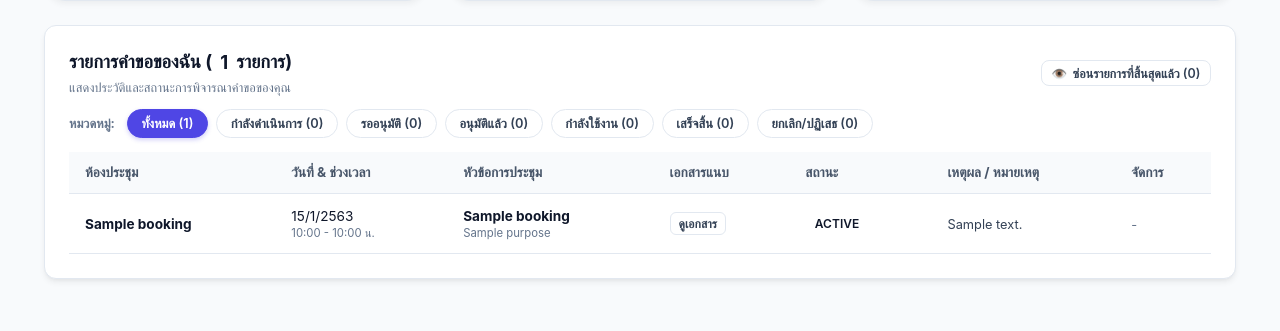
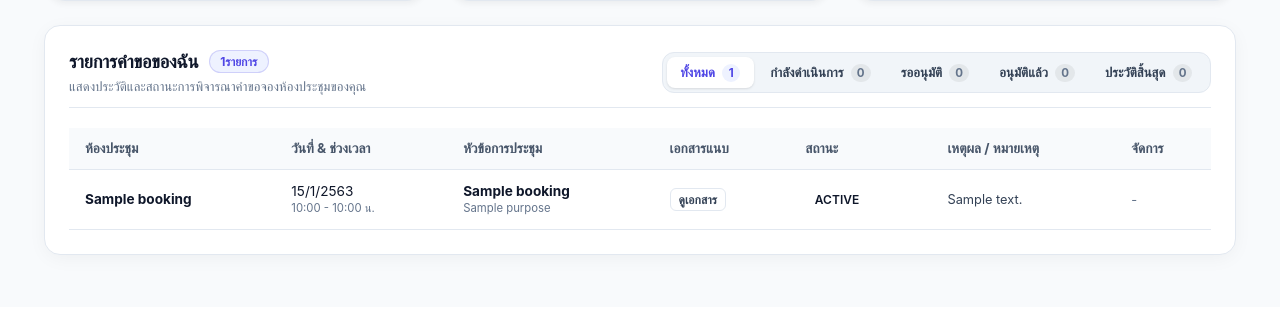
Before and after one commit to Ppthaii/roomreserve-web, a Node server app: template src/views/dashboard.ejs in a window 1280 px wide. Shown: the part 560-891 px from the top of the page. After the commit the page ends 818 px from the top, so only its background shows below. Run offline with Node 20, Linux system fonts and the light colour scheme; the template is opened without the code that fills it: most values are stand-ins (such as "Sample title", 1, 10 or a date in 2020).

Commit message:
feat(ui): modernize segmented filter controls and myBookings card styling

```diff
--- a/src/public/style.css
+++ b/src/public/style.css
@@ -1229,7 +1229,142 @@ body {
   border-color: #374151;
 }
 
-/* Status Filter Group for My Bookings */
+/* ========================================================
+   Modern Segmented Filter Controls for My Bookings
+   ======================================================== */
+.my-bookings-card {
+  border-radius: 16px;
+  box-shadow: 0 4px 20px -2px rgba(0, 0, 0, 0.05);
+  transition: all 0.2s ease;
+}
+
+.my-bookings-header {
+  display: flex;
+  justify-content: space-between;
+  align-items: center;
+  flex-wrap: wrap;
+  gap: 1rem;
+  margin-bottom: 1.25rem;
+  padding-bottom: 0.75rem;
+  border-bottom: 1px solid var(--border);
+}
+
+.my-bookings-title-area {
+  display: flex;
+  flex-direction: column;
+  gap: 0.2rem;
+}
+
+.my-bookings-heading {
+  display: flex;
+  align-items: center;
+  gap: 0.65rem;
+}
+
+.my-bookings-title {
+  font-size: 1.15rem;
+  font-weight: 700;
+  color: var(--dark);
+  margin: 0;
+  letter-spacing: -0.01em;
+}
+
+.my-bookings-total-pill {
+  font-size: 0.75rem;
+  font-weight: 700;
+  padding: 0.18rem 0.65rem;
+  border-radius: 9999px;
+  background: var(--primary-light);
+  color: var(--primary);
+  border: 1px solid rgba(79, 70, 229, 0.2);
+  display: inline-flex;
+  align-items: center;
+}
+
+.my-bookings-subtitle {
+  font-size: 0.82rem;
+  color: var(--muted);
+  line-height: 1.4;
+}
+
+/* Modern Apple / Linear Segmented Control Bar */
+.segmented-control-container {
+  display: inline-flex;
+  align-items: center;
+  background: #f1f5f9;
+  padding: 4px;
+  border-radius: 12px;
+  border: 1px solid var(--border);
+  gap: 3px;
+  overflow-x: auto;
+  max-width: 100%;
+}
+
+.segmented-item {
+  border: none;
+  background: transparent;
+  padding: 0.4rem 0.85rem;
+  font-size: 0.82rem;
+  font-weight: 600;
+  color: var(--slate);
+  border-radius: 8px;
+  cursor: pointer;
+  display: inline-flex;
+  align-items: center;
+  gap: 0.45rem;
+  transition: all 0.18s ease;
+  white-space: nowrap;
+  user-select: none;
+}
+
+.segmented-item:hover {
+  color: var(--dark);
+  background: rgba(255, 255, 255, 0.6);
+}
+
+.segmented-item.active {
+  background: #ffffff;
+  color: var(--primary);
+  font-weight: 700;
+  box-shadow: 0 1px 3px rgba(0, 0, 0, 0.08), 0 1px 2px rgba(0, 0, 0, 0.04);
+}
+
+.segmented-badge {
+  min-width: 18px;
+  height: 18px;
+  padding: 0 6px;
+  border-radius: 9999px;
+  font-size: 0.72rem;
+  font-weight: 700;
+  display: inline-flex;
+  align-items: center;
+  justify-content: center;
+  background: rgba(0, 0, 0, 0.06);
+  color: var(--muted);
+  transition: all 0.18s ease;
+}
+
+.segmented-item.active .segmented-badge {
+  background: var(--primary-light);
+  color: var(--primary);
+}
+
+.badge-active-pulse {
+  background: #e0e7ff;
+  color: #4338ca;
+}
+
+.badge-pending {
+  background: #fef3c7;
+  color: #b45309;
+}
+
+.badge-approved {
+  background: #d1fae5;
+  color: #047857;
+}
+
+/* Backward compatibility for status-filter-chip */
 .status-filter-group {
   display: flex;
   gap: 0.5rem;
@@ -1237,7 +1372,6 @@ body {
   align-items: center;
   margin-bottom: 0.85rem;
 }
-
 .status-filter-chip {
   padding: 0.35rem 0.85rem;
   font-size: 0.8rem;
@@ -1251,38 +1385,79 @@ body {
   display: inline-flex;
   align-items: center;
   gap: 0.35rem;
-  user-select: none;
 }
-
-.status-filter-chip:hover {
-  background: var(--bg);
-  border-color: var(--primary);
-  color: var(--primary);
-}
-
 .status-filter-chip.active {
   background: var(--primary);
   border-color: var(--primary);
   color: #ffffff;
-  box-shadow: 0 2px 4px rgba(79, 70, 229, 0.25);
 }
 
-[data-theme="dark"] .status-filter-chip {
+/* Dark Mode Overrides for Modern Segmented Controls */
+[data-theme="dark"] .my-bookings-card {
+  box-shadow: 0 4px 20px -2px rgba(0, 0, 0, 0.35);
+}
+
+[data-theme="dark"] .segmented-control-container {
   background: #1e293b;
   border-color: #334155;
+}
+
+[data-theme="dark"] .segmented-item {
+  color: #94a3b8;
+}
+
+[data-theme="dark"] .segmented-item:hover {
+  background: rgba(255, 255, 255, 0.06);
+  color: #f1f5f9;
+}
+
+[data-theme="dark"] .segmented-item.active {
+  background: #0f172a;
+  color: #818cf8;
+  box-shadow: 0 1px 4px rgba(0, 0, 0, 0.5);
+}
+
+[data-theme="dark"] .segmented-badge {
+  background: rgba(255, 255, 255, 0.1);
   color: #cbd5e1;
 }
 
-[data-theme="dark"] .status-filter-chip:hover {
-  background: #334155;
-  color: #f8fafc;
+[data-theme="dark"] .segmented-item.active .segmented-badge {
+  background: #1e1b4b;
+  color: #c7d2fe;
 }
 
-[data-theme="dark"] .status-filter-chip.active {
-  background: var(--primary);
-  border-color: var(--primary);
-  color: #ffffff;
+[data-theme="dark"] .badge-active-pulse {
+  background: #1e1b4b;
+  color: #a5b4fc;
 }
+
+[data-theme="dark"] .badge-pending {
+  background: #451a03;
+  color: #fde68a;
+}
+
+[data-theme="dark"] .badge-approved {
+  background: #064e3b;
+  color: #6ee7b7;
+}
+
+/* Dark Mode Overrides for Clean Table */
+[data-theme="dark"] .clean-table th {
+  background: #1e293b;
+  color: #cbd5e1;
+  border-bottom-color: #334155;
+}
+
+[data-theme="dark"] .clean-table td {
+  border-bottom-color: #1e293b;
+  color: var(--dark);
+}
+
+[data-theme="dark"] .clean-table tbody tr:hover {
+  background: #1e293b;
+}
+
 
 /* Placeholder แสดงก่อนกดเลือกตึก */
 .no-building-notice {
--- a/src/views/dashboard.ejs
+++ b/src/views/dashboard.ejs
@@ -677,58 +677,58 @@
         </div>
       </div>
 
-      <!-- ================= ส่วนตารางคำขอของฉัน (My Bookings Clean Table) จบในหน้าเดียว ================= -->
-      <div class="card" style="margin-top: 1.25rem;">
+      <!-- ================= ส่วนตารางคำขอของฉัน (My Bookings Modern Card) ================= -->
+      <div class="card my-bookings-card" style="margin-top: 1.5rem;">
         <%
           const pendingCount = myBookings.filter(b => b.status === 'PENDING_APPROVAL').length;
           const approvedCount = myBookings.filter(b => b.status === 'APPROVED').length;
           const inUseCount = myBookings.filter(b => b.status === 'IN_USE').length;
+          const activeCount = pendingCount + approvedCount + inUseCount;
           const completedCount = myBookings.filter(b => b.status === 'COMPLETED').length;
           const rejectCount = myBookings.filter(b => ['REJECTED', 'CANCELLED'].includes(b.status)).length;
           const finishedCount = completedCount + rejectCount;
         %>
-        <div style="display: flex; justify-content: space-between; align-items: center; margin-bottom: 0.85rem; flex-wrap: wrap; gap: 0.5rem;">
-          <div>
-            <div class="card-title" style="margin-bottom: 0.15rem;">รายการคำขอของฉัน (<span id="myBookingsTotalCount"><%= myBookings.length %></span> รายการ)</div>
-            <span style="font-size: 0.8rem; color: var(--muted);">แสดงประวัติและสถานะการพิจารณาคำขอของคุณ</span>
+
+        <!-- Header: จัดวางหัวข้อการ์ดและ Segmented Filter Bar สไตล์โมเดิร์น -->
+        <div class="my-bookings-header">
+          <div class="my-bookings-title-area">
+            <div class="my-bookings-heading">
+              <h3 class="my-bookings-title">รายการคำขอของฉัน</h3>
+              <span class="my-bookings-total-pill">
+                <span id="myBookingsTotalCount"><%= myBookings.length %></span> รายการ
+              </span>
+            </div>
+            <div class="my-bookings-subtitle">
+              แสดงประวัติและสถานะการพิจารณาคำขอจองห้องประชุมของคุณ
+            </div>
           </div>
 
           <% if (myBookings.length > 0) { %>
-            <div style="display: flex; align-items: center; gap: 0.5rem;">
-              <button type="button" id="btnToggleFinished" class="btn btn-outline btn-sm" onclick="toggleHideFinished()" style="font-size: 0.78rem; display: flex; align-items: center; gap: 0.35rem; color: var(--slate); border-color: var(--border);" title="ซ่อนหรือแสดงรายการประวัติที่สิ้นสุดแล้ว">
-                <span id="toggleFinishedIcon">👁️</span> <span id="toggleFinishedText">ซ่อนรายการที่สิ้นสุดแล้ว (<%= finishedCount %>)</span>
+            <!-- Modern Segmented Control Bar -->
+            <div class="segmented-control-container" role="tablist" aria-label="กรองสถานะคำขอ">
+              <button type="button" class="segmented-item active" data-category="ALL" onclick="filterMyBookings('ALL', this)" title="ดูรายการทั้งหมด">
+                <span class="segmented-label">ทั้งหมด</span>
+                <span class="segmented-badge"><%= myBookings.length %></span>
+              </button>
+              <button type="button" class="segmented-item" data-category="ACTIVE" onclick="filterMyBookings('ACTIVE', this)" title="ดูเฉพาะรายการที่ยังไม่สิ้นสุด">
+                <span class="segmented-label">กำลังดำเนินการ</span>
+                <span class="segmented-badge <%= activeCount > 0 ? 'badge-active-pulse' : '' %>"><%= activeCount %></span>
+              </button>
+              <button type="button" class="segmented-item" data-category="PENDING" onclick="filterMyBookings('PENDING', this)" title="รอหัวหน้างานอนุมัติ">
+                <span class="segmented-label">รออนุมัติ</span>
+                <span class="segmented-badge <%= pendingCount > 0 ? 'badge-pending' : '' %>"><%= pendingCount %></span>
+              </button>
+              <button type="button" class="segmented-item" data-category="APPROVED" onclick="filterMyBookings('APPROVED', this)" title="อนุมัติแล้ว และพร้อมใช้งาน">
+                <span class="segmented-label">อนุมัติแล้ว</span>
+                <span class="segmented-badge <%= approvedCount > 0 ? 'badge-approved' : '' %>"><%= approvedCount %></span>
+              </button>
+              <button type="button" class="segmented-item" data-category="FINISHED" onclick="filterMyBookings('FINISHED', this)" title="ประวัติที่สิ้นสุดแล้ว (เสร็จสิ้น/ยกเลิก/ปฏิเสธ)">
+                <span class="segmented-label">ประวัติสิ้นสุด</span>
+                <span class="segmented-badge"><%= finishedCount %></span>
               </button>
             </div>
           <% } %>
         </div>
-
-        <!-- แยกหมวดหมู่คำขอ (ทั้งหมด, เฉพาะที่กำลังรอใช้, รออนุมัติ, อนุมัติแล้ว, กำลังใช้งาน, เสร็จสิ้น, ยกเลิก/ปฏิเสธ) -->
-        <% if (myBookings.length > 0) { %>
-          <div class="status-filter-group">
-            <span style="font-size: 0.8rem; font-weight: 700; color: var(--muted); margin-right: 0.25rem;">หมวดหมู่:</span>
-            <button type="button" class="status-filter-chip active" onclick="filterMyBookings('ALL', this)">
-              ทั้งหมด (<%= myBookings.length %>)
-            </button>
-            <button type="button" class="status-filter-chip" onclick="filterMyBookings('ACTIVE', this)">
-              กำลังดำเนินการ (<%= pendingCount + approvedCount + inUseCount %>)
-            </button>
-            <button type="button" class="status-filter-chip" onclick="filterMyBookings('PENDING', this)">
-              รออนุมัติ (<%= pendingCount %>)
-            </button>
-            <button type="button" class="status-filter-chip" onclick="filterMyBookings('APPROVED', this)" title="อนุมัติแล้ว รอเข้าใช้งาน (ยังสามารถยกเลิกได้)">
-              อนุมัติแล้ว (<%= approvedCount %>)
-            </button>
-            <button type="button" class="status-filter-chip" onclick="filterMyBookings('IN_USE', this)" title="เจ้าหน้าที่กดส่งมอบห้องแล้ว ไม่สามารถยกเลิกคำขอได้">
-              กำลังใช้งาน (<%= inUseCount %>)
-            </button>
-            <button type="button" class="status-filter-chip" onclick="filterMyBookings('COMPLETED', this)" title="ใช้งานเสร็จสิ้นแล้ว">
-              เสร็จสิ้น (<%= completedCount %>)
-            </button>
-            <button type="button" class="status-filter-chip" onclick="filterMyBookings('REJECT', this)">
-              ยกเลิก/ปฏิเสธ (<%= rejectCount %>)
-            </button>
-          </div>
-        <% } %>
 
         <% if (myBookings.length === 0) { %>
           <div class="empty-state">
@@ -837,8 +837,12 @@
                   </tr>
                 <% }) %>
                 <tr id="myBookingsEmptyFilterRow" style="display: none;">
-                  <td colspan="7" style="text-align: center; padding: 2rem; color: var(--muted);">
-                    ไม่มีรายการคำขอในหมวดหมู่นี้
+                  <td colspan="7" style="text-align: center; padding: 3rem 1.5rem; color: var(--muted);">
+                    <div style="display: flex; flex-direction: column; align-items: center; justify-content: center; gap: 0.4rem;">
+                      <span style="font-size: 1.75rem; opacity: 0.5;">📋</span>
+                      <div style="font-weight: 600; color: var(--slate); font-size: 0.92rem;">ไม่มีรายการคำขอในหมวดหมู่นี้</div>
+                      <div style="font-size: 0.8rem; color: var(--muted);">คุณสามารถกดดูที่แท็บ "ทั้งหมด" เพื่อดูประวัติคำขอทั้งหมดได้ตลอดเวลา</div>
+                    </div>
                   </td>
                 </tr>
               </tbody>
@@ -1179,9 +1183,9 @@
       }
     }
 
-    // แยกหมวดหมู่คำขอของฉัน (ทั้งหมด, กำลังดำเนินการ, รออนุมัติ, อนุมัติแล้ว, กำลังใช้งาน, เสร็จสิ้น, ยกเลิก/ปฏิเสธ)
+    // กรองหมวดหมู่คำขอของฉันด้วย Modern Segmented Controls
     function filterMyBookings(category, btn) {
-      document.querySelectorAll('.status-filter-chip').forEach(c => c.classList.remove('active'));
+      document.querySelectorAll('.segmented-item, .status-filter-chip').forEach(c => c.classList.remove('active'));
       if (btn) btn.classList.add('active');
 
       let visibleCount = 0;
@@ -1192,9 +1196,19 @@
 
         let show = false;
         if (category === 'ALL') {
-          show = !isFinishedHidden || !isFin;
+          show = true;
         } else if (category === 'ACTIVE') {
-          show = !isFin;
+          show = !isFin; // แสดงเฉพาะรายการที่ยังไม่สิ้นสุด (รออนุมัติ, อนุมัติแล้ว, กำลังใช้งาน)
+        } else if (category === 'PENDING') {
+          show = (rowCat === 'PENDING');
+        } else if (category === 'APPROVED') {
+          show = (rowCat === 'APPROVED' || rowCat === 'IN_USE');
+        } else if (category === 'FINISHED') {
+          show = isFin; // แสดงรายการประวัติที่จบแล้ว (เสร็จสิ้น, ยกเลิก, ปฏิเสธ)
+        } else if (category === 'COMPLETED') {
+          show = (rowCat === 'COMPLETED');
+        } else if (category === 'REJECT') {
+          show = (rowCat === 'REJECT');
         } else if (rowCat === category) {
           show = true;
         }
```
